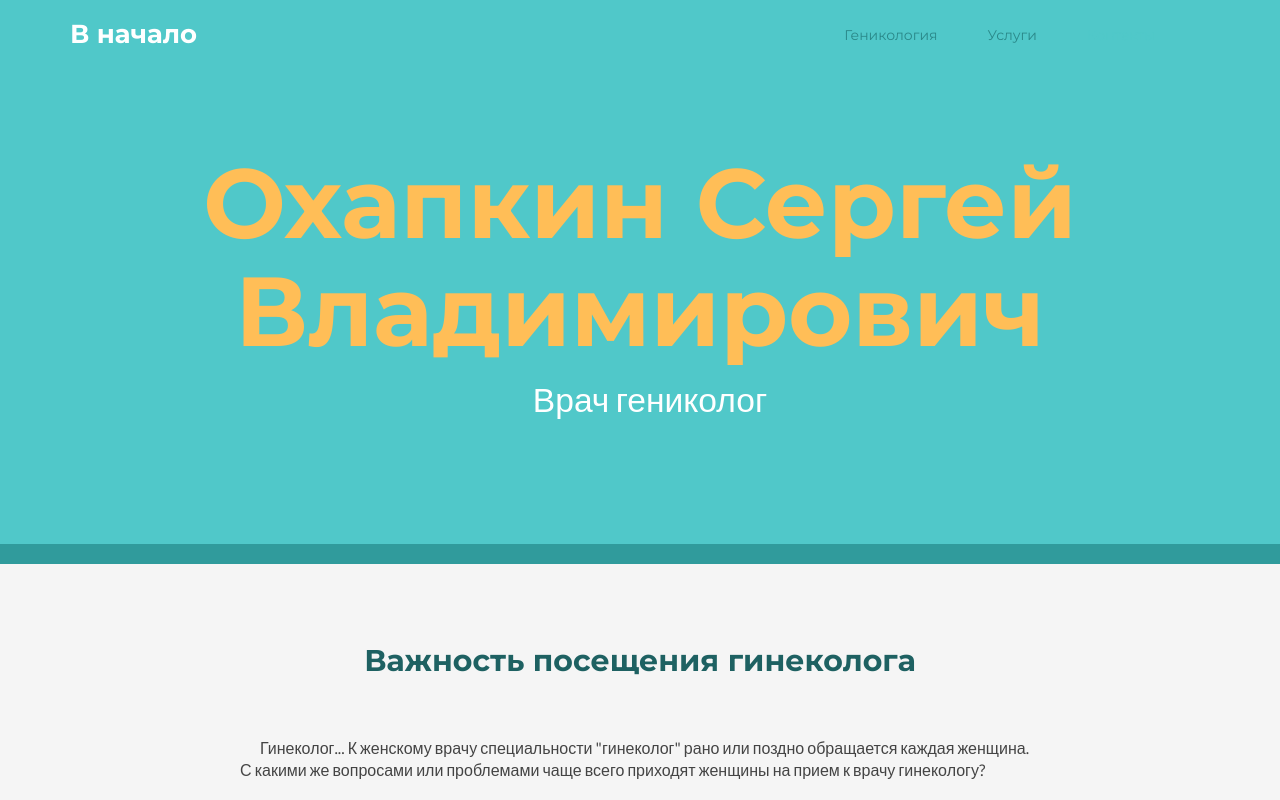
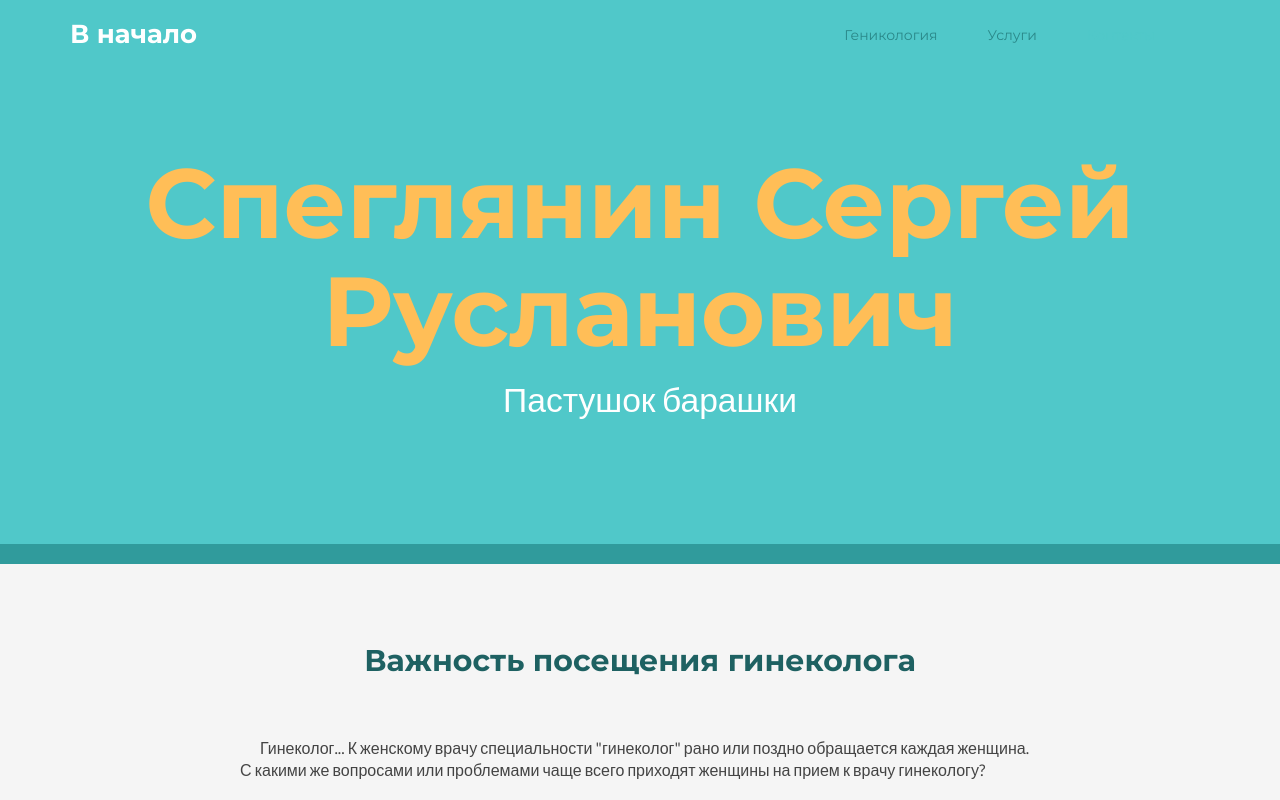
Before and after one commit to juharina/juharina-github.io, a plain HTML site: page index.html in a window 1280 px wide. Shown: the top 800 px of the page. Drawn offline with Linux system fonts and the light colour scheme.

Commit message:
Update index.html

```diff
--- a/index.html
+++ b/index.html
@@ -73,8 +73,8 @@
     <!-- ******PROMO****** -->
     <section id="promo" class="promo section offset-header">
         <div class="container text-center">
-            <h2 class="title"><span class="highlight">Охапкин Сергей Владимирович</span></h2>
-            <p class="intro" > <big>Врач гениколог</big></p>
+            <h2 class="title"><span class="highlight">Спеглянин Сергей Русланович</span></h2>
+            <p class="intro" > <big>Пастушок барашки</big></p>
 
 
 
```
